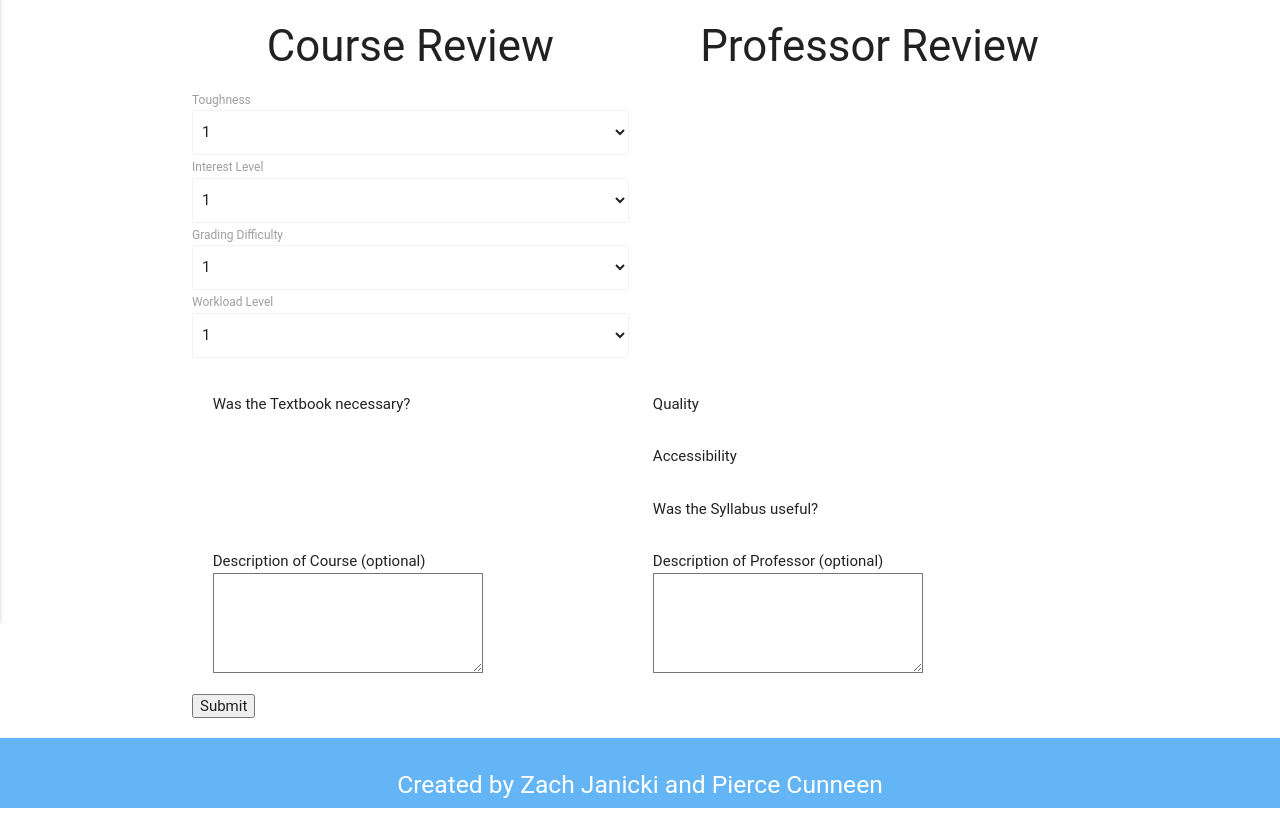
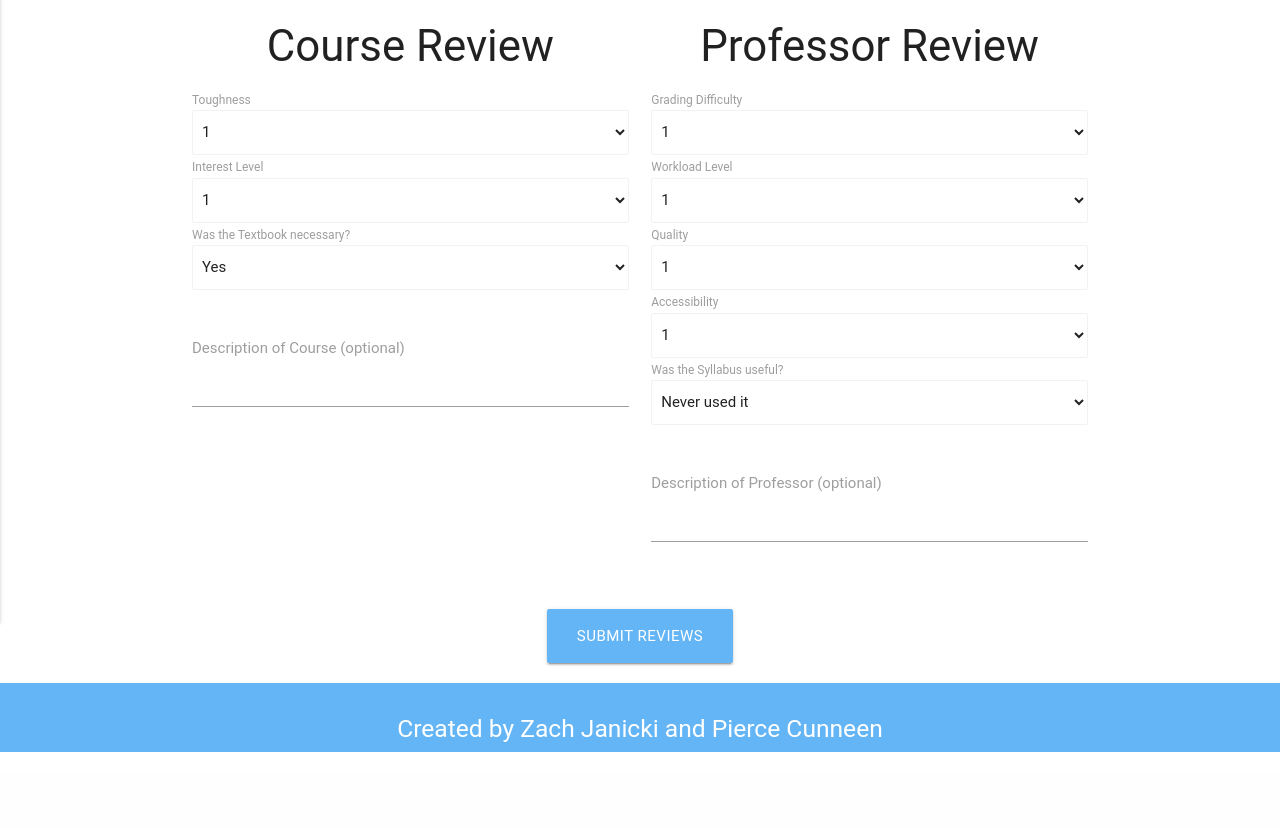
Before and after one commit to piercecunneen/ND-Class-Info-and-Teacher-Ratings-website, a Flask app: page /ProfessorReviewForm/1 in a window 1280 px wide. Shown: the part 238-1066 px from the top of the page. After the commit the page ends 990 px from the top, so only its background shows below. Run offline with Flask 2, Linux system fonts and the light colour scheme; some libraries are stand-ins or nearby versions; some web fonts are replaced.

Commit message:
Finished design of search, prof pages, and rating form

```diff
--- a/routes.py
+++ b/routes.py
@@ -189,6 +189,7 @@ def Instructor(ProfessorName):
     OverallRatings = calculateProfRatings(Reviews)
 
     ProfessorDescriptions = [review[2] for review in Reviews]
+    ReviewCount = len(Reviews)
 
     workload = OverallRatings[3]
     grading = OverallRatings[4]
@@ -197,7 +198,7 @@ def Instructor(ProfessorName):
     syllabus = OverallRatings[7]
 
     ProfReviews = OverallRatings[2]
-    return render_template('instructor_info.html',Courses = CoursesTaught,ProfessorDescriptions = ProfessorDescriptions, ProfessorName = ProfessorName ,ProfReviews = ProfReviews, workload = workload,grading = grading, quality = quality, accessibility = accessibility)
+    return render_template('instructor_info.html',Courses = CoursesTaught,ProfessorDescriptions = ProfessorDescriptions, ProfessorName = ProfessorName ,ProfReviews = ProfReviews, workload = workload,grading = grading, quality = quality, accessibility = accessibility, ReviewCount = ReviewCount)
 
 @app.route('/BestClassesFor/', methods = ['GET', 'POST'])
 def BestClassesFor(page = 1):
@@ -276,4 +277,4 @@ def SubmitReviewMain():
     return render_template('SubmitReviewMain.html', DepartmentKeys = Sort_dict(Options[3], False), DepartmentOptions =  Options[3], Professors = Professors, ProfessorKeys = ProfessorKeys)
 
 if __name__=='__main__':
-    app.run(host='0.0.0.0', port=8000)
+    app.run(debug=True, host='0.0.0.0', port=8000)
--- a/static/css/mainCSS.css
+++ b/static/css/mainCSS.css
@@ -2,3 +2,8 @@
 	margin-top: 20px;
 	margin-bottom: 20px;
 }
+
+.centerButton {
+	margin: 0 auto;
+	display: block;
+}
--- a/templates/BestClassesFor.html
+++ b/templates/BestClassesFor.html
@@ -7,7 +7,7 @@
 	<div class="col l3 s6">
 		<h6 align="center">{{ SubjectsSorted[i] }}</h6>
 		<div class="collection">
-		{% for course in Courses[i] %}
+		{% for course in Courses[i][1:50] %}
 			<a class="collection-item" href="/class_info/{{course[0]}}/{{course[1]}}/{{course[2]}}">{{course[0]}}</a>
 		{% endfor %}
 		</div>
--- a/templates/InstructorByCollege.html
+++ b/templates/InstructorByCollege.html
@@ -10,12 +10,12 @@
 		<td> TeacherList: </td>
 	</tr>
 	<tr>
-		<td> <select id = "AllDepartments">
+		<td> <select class="browser-default" id="AllDepartments">
 			{% for department in Departments %}
 				<option> {{department}} </option>
 			{% endfor %}
 
-		</select>  <br><button onclick = 'GoToDepartment(document.getElementById("AllDepartments"));'> Search </button></td>
+		</select>  <br><button onclick='GoToDepartment(document.getElementById("AllDepartments"));'> Search </button></td>
 		<td> <select id = "AllTeachers">
 			{% for teacher in Teachers %}
 				<option> {{teacher}} </option>
--- a/templates/ProfessorReviewForm.html
+++ b/templates/ProfessorReviewForm.html
@@ -1,6 +1,7 @@
 {% extends "layout.html" %}
 {% block content %}
-<form onsubmit = "if (CheckBeforeSubmitting()){return false;};" id = "formID" method = "post">
+
+<form onsubmit="if (CheckBeforeSubmitting()){return false;};" id="formID" method="post">
 
 <h2 align = "middle"> Review for {{ProfessorName}} </h2>
 <div class="row">
@@ -40,6 +41,20 @@
 			<option value="9">9</option>
 			<option value="10">10</option>
 		</select>
+		<label>Was the Textbook necessary?</label>
+		<select class="browser-default" id="TextbookNeeded" name="TextbookNeeded">
+			<option value = "1"> Yes </option>
+			<option value = "0"> No </option>
+		</select>
+		<div class="row padded">
+			<div class="input-field col s12">
+				<textarea id="OptionalResponseCourse" name="OptionalResponseCourse" class="materialize-textarea"></textarea>
+				<label for="OptionalResponseCourse">Description of Course (optional)</label>
+			</div>
+		</div>
+	</div>
+	<div class="col s6">
+		<h3 align="center">Professor Review</h3>
 		<label for="GradingID">Grading Difficulty</label>
 		<select class="browser-default" id="GradingID" name="GradingID">
 			<option value="1">1</option>
@@ -66,54 +81,49 @@
 			<option value="9">9</option>
 			<option value="10">10</option>
 		</select>
-	</div>
-	<div class="col s6">
-		<h3 align="center">Professor Review</h3>
+		<label for="QualityID">Quality</label>
+		<select class="browser-default" id="QualityID" name="QualityID">
+			<option value="1">1</option>
+			<option value="2">2</option>
+			<option value="3">3</option>
+			<option value="4">4</option>
+			<option value="5">5</option>
+			<option value="6">6</option>
+			<option value="7">7</option>
+			<option value="8">8</option>
+			<option value="9">9</option>
+			<option value="10">10</option>
+		</select>
+		<label for="AccessibilityID">Accessibility</label>
+		<select class="browser-default" id="AccessibilityID" name="AccessibilityID">
+			<option value="1">1</option>
+			<option value="2">2</option>
+			<option value="3">3</option>
+			<option value="4">4</option>
+			<option value="5">5</option>
+			<option value="6">6</option>
+			<option value="7">7</option>
+			<option value="8">8</option>
+			<option value="9">9</option>
+			<option value="10">10</option>
+		</select>
+		<label for="SyllabusID">Was the Syllabus useful?</label>
+		<select class="browser-default" id="SyllabusID" name="SyllabusID">
+			<option value = "0"> Never used it </option>
+			<option value = "1"> It came in handy at times </option>
+			<option value = "2"> It's your lifeline </option>
+		</select>
+		<div class="row padded">
+			<div class="input-field col s12">
+				<textarea id="OptionalResponseProfessor" name="OptionalResponseProfessor" class="materialize-textarea"></textarea>
+				<label for="OptionalResponseProfessor">Description of Professor (optional)</label>
+			</div>
+		</div>
 	</div>
 </div>
 
-<table>
-	</tr>
-	<tr>
-		<td> </td>
-		<td> Was the Textbook necessary? <br>
-			<select id = "TextbookNeeded" name = "TextbookNeeded">
-				<option value = '-- select an option --'> -- select an option -- </option>
-				<option value = "1"> Yes </option>
-				<option value = "0"> No </option>
-			</select>
- 		</td>
-		<td> Quality <br> <select style = "float: top;" id = "QualityID" name = "QualityID"><script> CreateRatingsSelect('QualityID'); </script> </select> </td>
-	</tr>
-	<tr>
-		<td> </td>
-		<td> </td>
-		<td> Accessibility <br>
-			<select id = "AccessibilityID" name = "AccessibilityID">
-				<script> CreateRatingsSelect('AccessibilityID'); </script>
-			</select>
-		</td>
-	</tr>
-	<tr>
-		<td> </td>
-		<td> </td>
-		<td> Was the Syllabus useful? <br>
-			<select id = "SyllabusID" name = "SyllabusID">
-				<option> -- select an option -- </option>
-				<option value = "0"> Never used it </option>
-				<option value = "1"> It came in handy at times </option>
-				<option value = "2"> It's your lifeline </option>
-			</select>
-		</td>
-	</tr>
+<input class="btn btn-large blue lighten-2 centerButton" style="display:block;" type="submit" value="Submit Reviews"></input>
 
-	<tr>
-		<td> </td>
-		<td>Description of Course (optional)<br> <textarea  style = "height: 100px; width: 270px;" id = "OptionalResponseCourse" name = "OptionalResponseCourse" > </textarea> </td>
-		<td> Description of Professor (optional)<br> <textarea  style = "height: 100px; width: 270px;" id = "OptionalResponseProfessor" name = "OptionalResponseProfessor" > </textarea> </td>
-	</tr>
-</table>
-	<input type='submit' required>
 </form>
 
 {% endblock %}
```
Also changed, not shown: class_search_web_scrapping.py (+0 -18 lines), templates/Department.html (+34 -56 lines), templates/instructor_info.html (+54 -49 lines), templates/DepartmentsMain.html (line endings or trailing spaces), 2 other files.
